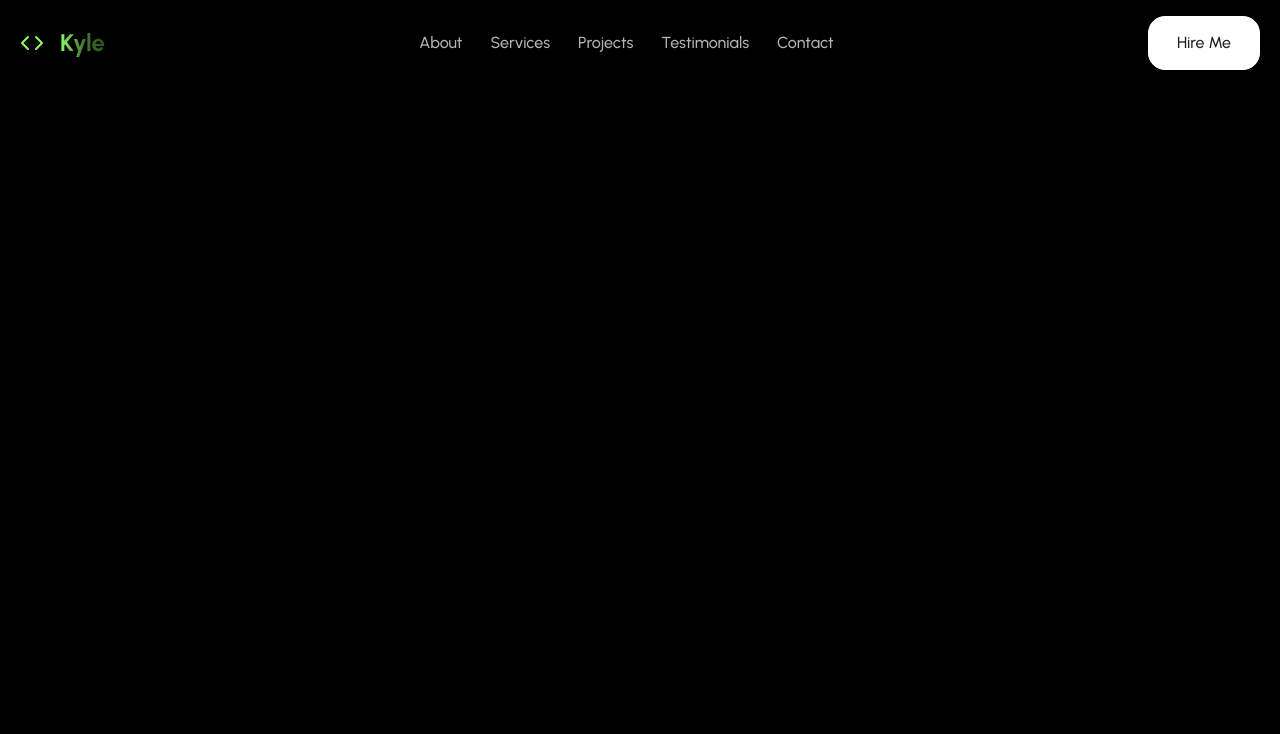
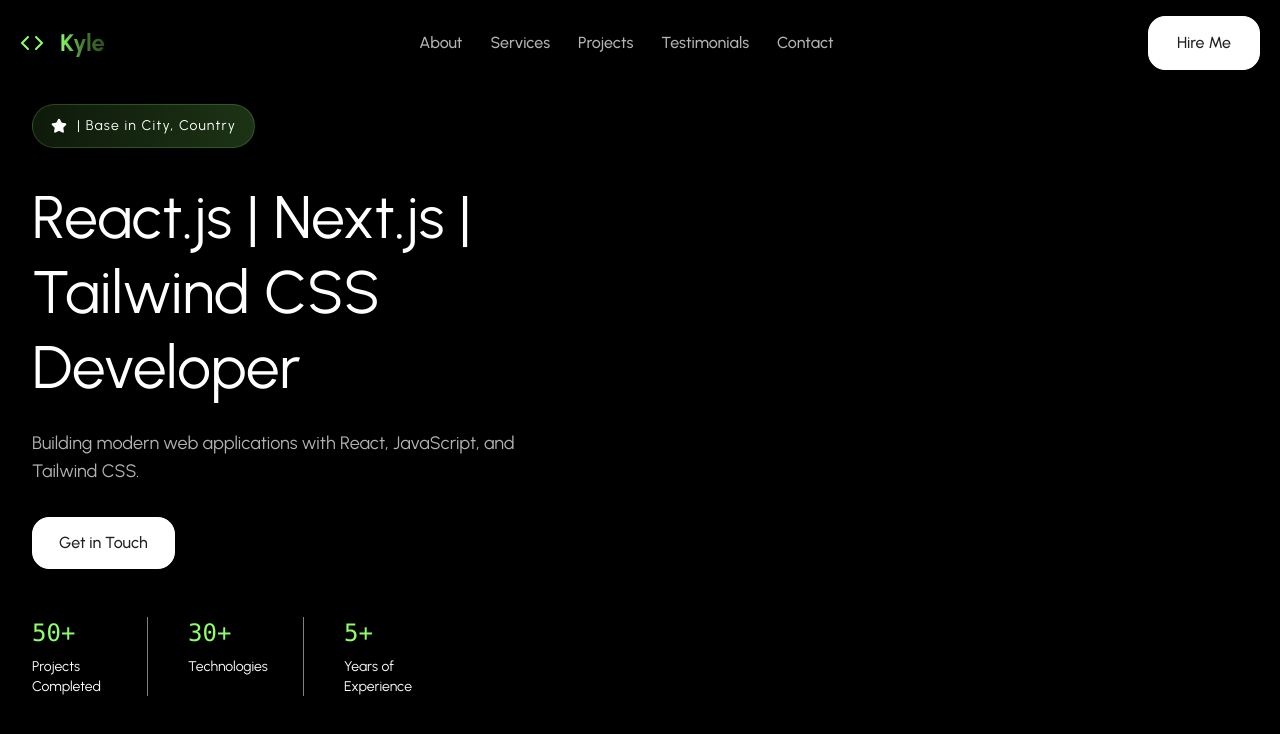
Before and after one commit to rjkyle-dev/kyledev, a React (Vite) app: page / in a window 1280 px wide. Shown: the top 734 px of the page. Built offline with nearby package versions, Linux system fonts and the light colour scheme.

Commit message:
Fix kapoy

```diff
--- a/src/components/animations/FadeIn.jsx
+++ b/src/components/animations/FadeIn.jsx
@@ -0,0 +1,48 @@
+import React, {useEffect, useState, useRef} from 'react';
+
+const FadeIn = ({children, delay = 0, duration = 500, threshold = 0.1}) => {
+
+    const [isVisible, setInVisible] = useState(false);
+    const elementRef = useRef(null);
+
+    useEffect(() => {
+        const observer = new IntersectionObserver(
+            ([entry]) => {
+                // Trigger animation when element enters viewport
+                if (entry.isIntersecting && !isVisible) {
+                    setInVisible(true);
+                }
+            },
+            {
+                threshold: threshold,
+                rootMargin: '0px 0px -50px 0px'
+             } // Adjust rootMargin as needed
+
+        );
+
+        if (elementRef.current) {
+            observer.observe(elementRef.current);
+        }
+
+        return () => {
+            if (elementRef.current) {
+                observer.unobserve(elementRef.current);
+            }
+        };
+    }, [threshold, isVisible]);
+
+    return <div
+       ref={elementRef}
+       className={isVisible ? 'animate-fade-in' : 'opacity-0'}
+         style={{
+            animationDelay: isVisible ? `${delay}ms` : '0ms',
+            animationDuration: `${duration}ms`,
+            animationFillMode: 'both',
+         }}
+       >
+         {children}
+    </div>
+
+};
+
+export default FadeIn
--- a/src/components/animations/ScrollReveal.jsx
+++ b/src/components/animations/ScrollReveal.jsx
@@ -0,0 +1,34 @@
+import React from 'react';
+import {useScrollReveal} from '../../hooks/useScrollReveal';
+
+const ScrollReveal = (
+    {children, delay = 0, duration = 700, animation = 'fade-in'}
+) => {
+  const {ref, isVisible} = useScrollReveal({
+    threshold: 0.1,
+  });
+
+  const animationClasses = {
+    fadeUp: 'opacity-0 translate-y-8',
+    fadeIn: 'opacity-0',
+    slideLeft: 'opacity-0 -translate-x-12',
+    slideRight: 'opacity-0 translate-x-12',
+    scaleIn: 'opacity-0 scale-90',
+  };
+
+  const visibleClasses = 'opacity-100 translate-y-0 translate-x-0 scale-100';
+
+  return (
+  <div
+    ref={ref}
+    className={`transition-all ease-out ${isVisible ? visibleClasses : animationClasses[animation]}`}
+    style={{
+        transitionDuration: `${duration}ms`,
+        transitionDelay: `${delay}ms`,
+    }}>
+        {children}
+  </div>
+    );
+};
+
+export default ScrollReveal;
--- a/src/components/background/RadialGradientBackground.jsx
+++ b/src/components/background/RadialGradientBackground.jsx
@@ -0,0 +1,3 @@
+
+const RadialGradientBackground = () => {}
+export default RadialGradientBackground;
--- a/src/components/layout/Navbar.jsx
+++ b/src/components/layout/Navbar.jsx
@@ -87,7 +87,7 @@
      <div className={`md:hidden overflow-hidden transition-all duration-300 ${isMenuOpen ? 'max-h-96 opacity-100' : 'max-h-0 opacity-0'}`}>
         <div className="bg-black/95 backdrop-blur-lg flex flex-col gap-3 px-5 py-4">
           {nav_links.map((link) => (
-            <butto
+            <button
               key={link.id}
               onClick={() => handleNavClick(link.id)}
               className={`block w-full text-left px-4 py-3 rounded-lg font-medium transition-all duration-300 ${
@@ -97,7 +97,7 @@
               }`}
             >
               {link.label}
-            </butto>
+            </button>
           ))}
           <button
             onClick={() => handleNavClick('contact')}
--- a/src/components/sections/Hero.jsx
+++ b/src/components/sections/Hero.jsx
@@ -1,5 +1,73 @@
+import React from 'react';
+import { ChevronDown, Star } from 'lucide-react';
+import {SiReact, SiNextdotjs, SiTailwindcss, SiNodedotjs, SiMongodb} from 'react-icons/si'
+import {personal_info, stats} from '../../utils/constants'
+import { scrollToSection } from '../../hooks/useScrollSpy';
+import FadeIn from '../animations/FadeIn';
+import RadianGradientBackground from '../background/RadialGradientBackground';
+
 
 const Hero = () => {
+    return (
+        <section className='relative min-h-screen flex items-center overflow-hidden bg-black'>
+            <RadianGradientBackground variant="hero" />
+
+            <div className='relative z-10 max-w-7xl mx-auto px-4 sm:px-6 lg:px-8 py-20 w-full'>
+                <div className='grid grid-cols-1 lg:grid-cols-2 gap-12 items-center'>
+                    <div className='text-left'>
+                        <FadeIn delay={0}>
+                            <div className='inline-flex items-center gap-2.5 px-4.5 py-2.75 mb-8 bg-linear-to-r from-primary/10 via-primary/15 to-primary/20 border border-primary/20 rounded-full'>
+                                <Star className='w-4 h-4 text-white fill-white'/>
+                                <span className='text-xs md:text-sm text-white tracking-[1.2px]'>
+                                    {personal_info.role} | Base in {personal_info.location}
+                                </span>
+                            </div>
+                        </FadeIn>
+
+                        <FadeIn delay={100}>
+                            <h1 className='text-4xl md:text-5xl lg:text-6xl font-normal text-white mb-6 leading-tight'>
+                              React.js | Next.js | Tailwind CSS Developer
+                            </h1>
+                        </FadeIn>
+
+                        <FadeIn delay={200}>
+                            <p className='text-lg text-white/70 max-w-137.5 mb-8'>
+                               Building modern web applications with React, JavaScript, and Tailwind CSS.
+                            </p>
+                        </FadeIn>
+
+                        <FadeIn delay={300}>
+                            <button
+                                onClick={() => scrollToSection('contact')}
+                                className='inline-flex items-center gap-0 mb-12 group'
+                            >
+                                <div className='relative z-10 bg-white text-[#212121] rounded-[17px] px-6.5 py-3.25 text-base font-medium border border-white'>
+                                    Get in Touch
+                                </div>
+
+                            </button>
+                        </FadeIn>
+
+                        <FadeIn delay={400}>
+                            <div className='grid grid-cols-2 md:grid-cols-4 gap-10 max-w-full'>
+                                {stats.map((stat, index) => (
+                                    <div key={index} className='text-left border-r border-white/50 pr-10 last:border-r-0'>
+                                        <div className='text-2xl font-normal text-primary mb-[8px] font-mono'>
+                                            {stat.value}
+                                        </div>
+                                        <p className='text-sm text-white leading-snug'>
+                                            {stat.label}
+                                        </p>
+                                    </div>
+                                ))}
+
+                            </div>
+                        </FadeIn>
+                    </div>
+                </div>
+            </div>
+        </section>
+    )
 }
 
 export default Hero
```
